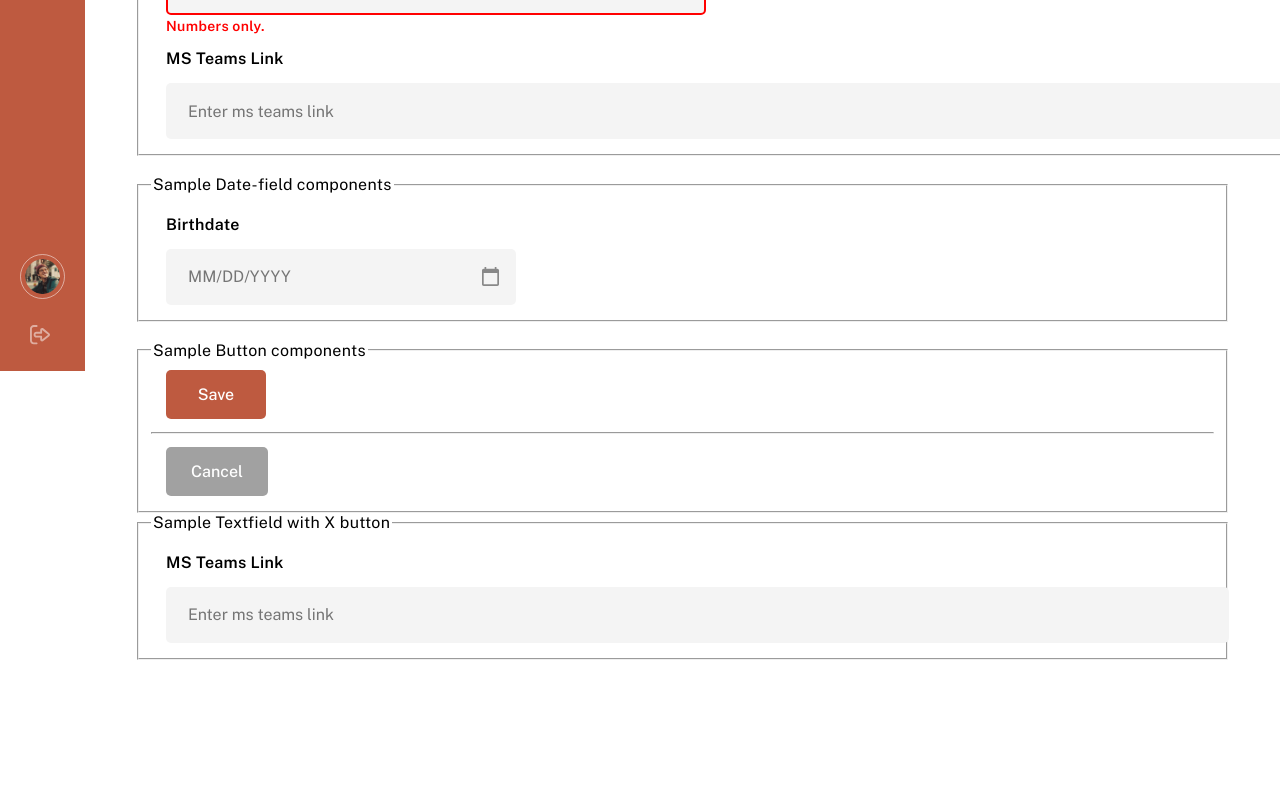
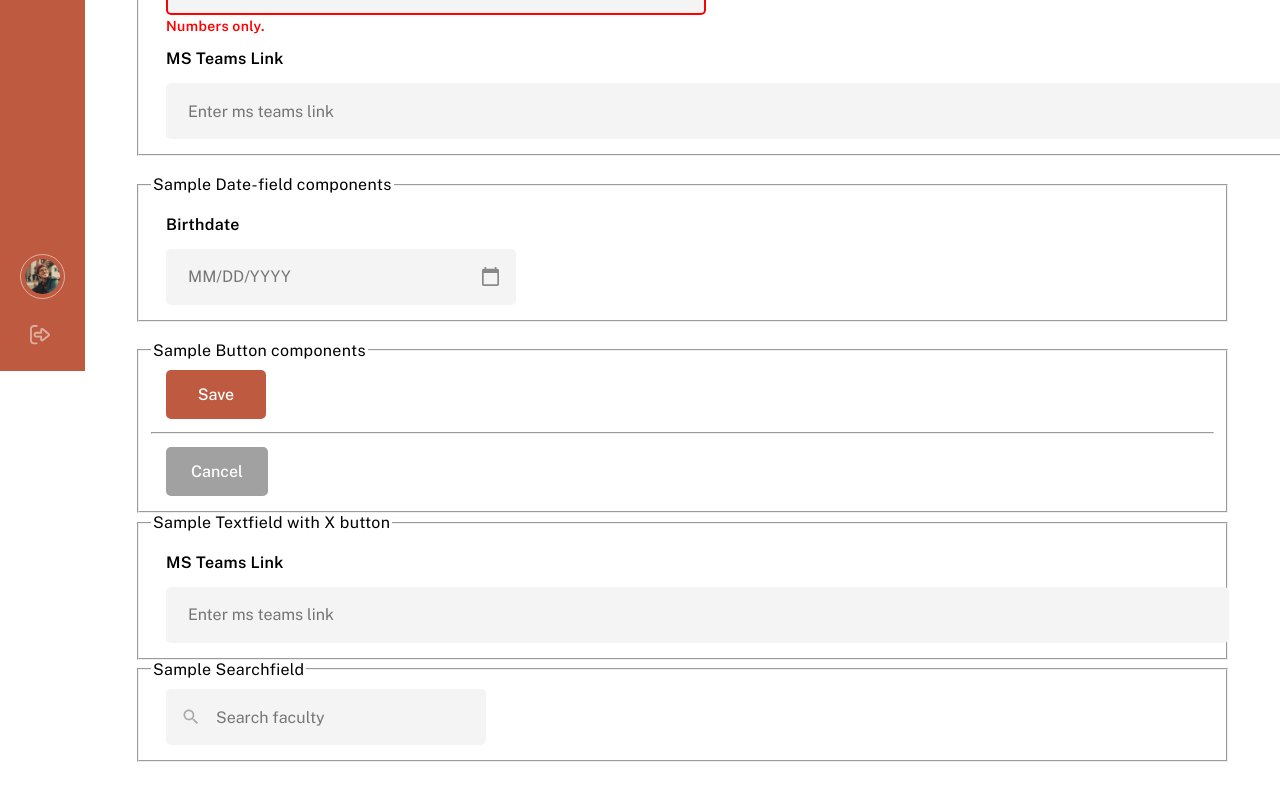
Before and after one commit to eroldramos/wfarproject, a React (Create React App) app in the folder frontend/: page / in a window 1280 px wide. Shown: the part 429-1229 px from the top of the page. Before the commit the page ends 1139 px from the top, so only its background shows below. Built offline with nearby package versions, Linux system fonts and the light colour scheme.

Commit message:
Form Components - Search Field

```diff
--- a/frontend/src/components/Sample/Sample.js
+++ b/frontend/src/components/Sample/Sample.js
@@ -1,6 +1,7 @@
 import { Fragment, useState } from "react";
 import TextField from "../UI/FormControl/InputField/TextField";
 import DateField from "../UI/FormControl/InputField/DateField";
+import SearchField from "../UI/FormControl/InputField/SearchField";
 import Button from "../UI/FormControl/Button/Button";
 
 function Sample() {
@@ -145,6 +146,17 @@ function Sample() {
             </fieldset>
 
 
+            <fieldset>
+                <legend>Sample Searchfield</legend>
+                <SearchField
+                    id="link"
+                    onChange={null}
+                    labelName="search"
+                    inputName="search"
+                    placeholder="Search faculty"
+                />
+
+            </fieldset>
 
         </Fragment>
     );
--- a/frontend/src/components/UI/FormControl/InputField/InputField.css
+++ b/frontend/src/components/UI/FormControl/InputField/InputField.css
@@ -47,12 +47,6 @@
     box-shadow: 0px 0px 15px rgba(0, 0, 0, 0.05);
 }
 
-.form-control input:focus {
-    background-color: #FFFFFF;
-    border: 2px solid #323232;
-    box-shadow: 0px 0px 15px rgba(0, 0, 0, 0.05);
-}
-
 .form-control .date {
     position: relative;
 }
@@ -88,3 +82,9 @@
     font-size: .875em;
     display: block;
 }
+
+@media only screen and (max-width: 768px) {
+    .form-control {
+        width: 100% !important;
+    }
+}
--- /dev/null
+++ b/frontend/src/components/UI/FormControl/InputField/SearchField.js
@@ -0,0 +1,19 @@
+import styles from "./SearchField.module.css";
+
+const SearchField = (props) => {
+    return (
+        <div className={styles['form-control']}>
+            <svg width="20" height="20" viewBox="0 0 20 20" fill="none" xmlns="http://www.w3.org/2000/svg">
+                <path d="M12.9167 11.6667H12.2583L12.025 11.4417C12.8417 10.4917 13.3333 9.25833 13.3333 7.91667C13.3333 4.925 10.9083 2.5 7.91667 2.5C4.925 2.5 2.5 4.925 2.5 7.91667C2.5 10.9083 4.925 13.3333 7.91667 13.3333C9.25833 13.3333 10.4917 12.8417 11.4417 12.025L11.6667 12.2583V12.9167L15.8333 17.075L17.075 15.8333L12.9167 11.6667ZM7.91667 11.6667C5.84167 11.6667 4.16667 9.99167 4.16667 7.91667C4.16667 5.84167 5.84167 4.16667 7.91667 4.16667C9.99167 4.16667 11.6667 5.84167 11.6667 7.91667C11.6667 9.99167 9.99167 11.6667 7.91667 11.6667Z" fill="#AAAAAA" />
+            </svg>
+            <input type="text"
+                id={props.id}
+                onChange={props.onChange} /* pwede 'to gamitin for kapag nag-enter sa field*/
+                name={props.inputName}
+                placeholder={props.placeholder}
+                value={props.value} />
+        </div>
+    )
+}
+
+export default SearchField;
--- /dev/null
+++ b/frontend/src/components/UI/FormControl/InputField/SearchField.module.css
@@ -0,0 +1,40 @@
+.form-control {
+    width: 320px;
+    margin: 5px 15px;
+    position: relative;
+}
+
+.form-control input {
+    outline: none;
+    border: 2px solid transparent;
+    border-radius: 5px;
+    height: 56px;
+    font-style: normal;
+    width: 100%;
+    font-weight: 400;
+    font-size: 16px;
+    line-height: 19px;
+    display: flex;
+    align-items: center;
+    padding: 10px 20px 10px 48px;
+    background: #F4F4F4;
+    transition: .05s linear;
+}
+
+.form-control input:focus {
+    background-color: #FFFFFF;
+    border: 2px solid #323232;
+    box-shadow: 0px 0px 15px rgba(0, 0, 0, 0.05);
+}
+
+.form-control svg {
+    top: 18px;
+    left: 15px;
+    position: absolute;
+}
+
+@media only screen and (max-width: 768px) {
+    .form-control {
+        width: 100% !important;
+    }
+}
```
Also changed, not shown: frontend/src/components/UI/FormControl/ImageCard/ImageCard.js (added, +12 -0 lines), frontend/src/assets/ic_add_36.svg (added), frontend/src/assets/ic_search.svg (added), frontend/src/components/UI/FormControl/ImageCard/ImageCard.module.css (added).
